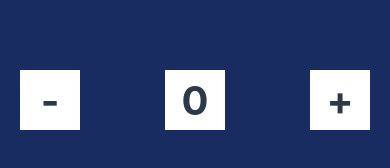
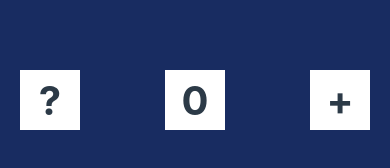
Before and after one commit to victoriagnatiuk/reactnativedesdecero, a React Native app: screen / in a window 390 px wide. Shown: the part 322-490 px from the top of the page. Built offline with nearby package versions, Linux system fonts and the light colour scheme.

Commit message:
Aded PropTypes

```diff
--- a/App.js
+++ b/App.js
@@ -7,7 +7,8 @@
  */
 
 import React, {Component} from 'react';
-import {View, StyleSheet, TouchableOpacity, Text} from 'react-native';
+import {View, StyleSheet, Text} from 'react-native';
+import Button from './components/button';
 
 class App extends Component {
   constructor(props) {
@@ -41,15 +42,13 @@ class App extends Component {
     return (
       <View style={styles.container}>
         <View style={styles.subcontainer}>
-          <TouchableOpacity style={styles.button} onPress={this.handleDown}>
-            <Text style={styles.text}>-</Text>
-          </TouchableOpacity>
+          <Button action={this.handleDown}></Button>
+
           <View style={styles.button}>
             <Text style={styles.text}>{counter}</Text>
           </View>
-          <TouchableOpacity style={styles.button} onPress={this.handleUp}>
-            <Text style={styles.text}>+</Text>
-          </TouchableOpacity>
+
+          <Button label="+" action={this.handleUp}></Button>
         </View>
       </View>
     );
--- /dev/null
+++ b/components/button/index.js
@@ -0,0 +1,39 @@
+import React, { Component } from 'react';
+import {StyleSheet, TouchableOpacity, Text} from 'react-native';
+import PropTypes from 'prop-types';
+
+function Button(props) {
+    const { label, action } = props;
+    return (
+        <TouchableOpacity style={styles.button} onPress={action}>
+            <Text style={styles.text}>{label}</Text>
+        </TouchableOpacity>
+    );
+}
+
+Button.defaultProps = {
+    label: "?"
+}
+
+Button.PropTypes = {
+    label: PropTypes.string,
+    action: PropTypes.func.isRequired
+}
+
+const styles = StyleSheet.create({
+    button: {
+        height: 60,
+        width: 60,
+        backgroundColor: 'white',
+        alignItems: 'center',
+        justifyContent: 'center'
+    },
+    text: {
+        fontSize: 40,
+        fontWeight: 'bold',
+        color: '#2C3A47',
+        alignItems: 'center'
+    }
+});
+
+export default Button;
--- a/package.json
+++ b/package.json
@@ -10,6 +10,7 @@
     "lint": "eslint ."
   },
   "dependencies": {
+    "prop-types": "^15.8.1",
     "react": "17.0.2",
     "react-native": "0.68.2"
   },
```
Also changed, not shown: components/view/index.js (deleted, +0 -16 lines), 1 other file (tests, documents, lock files or other folders).
